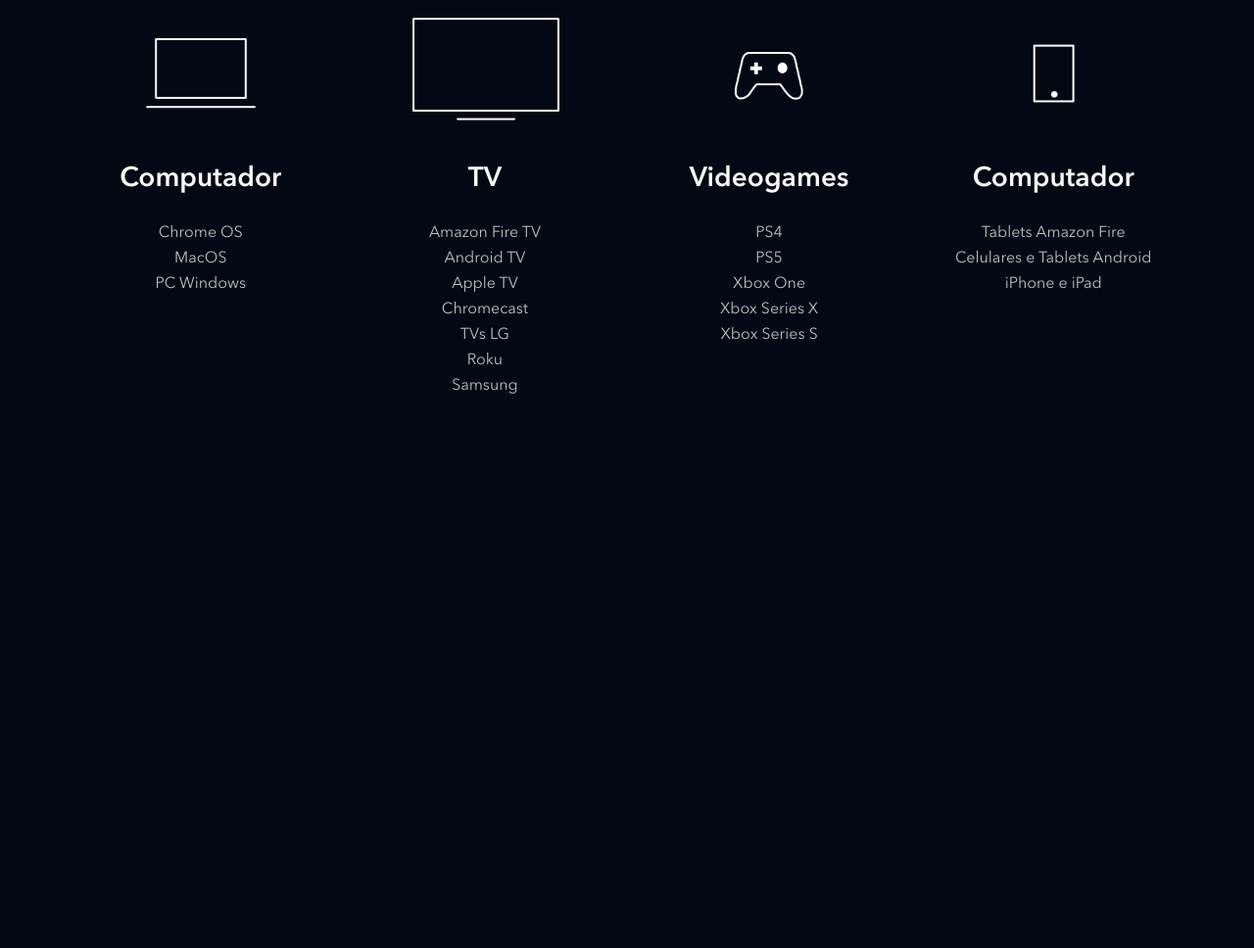
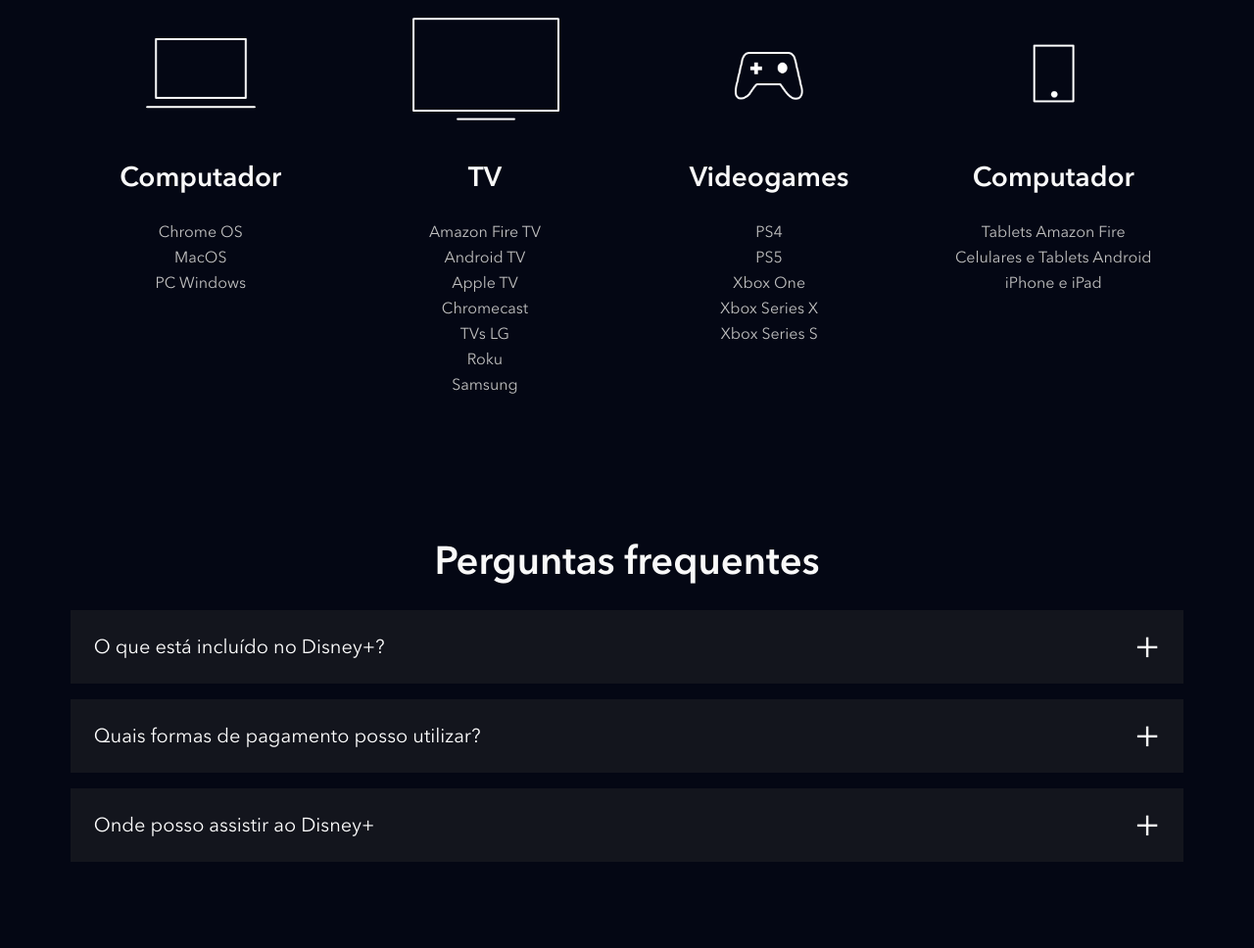
Before and after one commit to Matheus-Reichemback-Stang/EBAC-clone_disneyplus, a website: page index.html in a window 1280 px wide. Shown: the part 3913-4881 px from the top of the page at 98% size. Before the commit the page ends 4390 px from the top, so only its background shows below. Drawn offline with nearby package versions, Linux system fonts and the light colour scheme; files that its build step writes are made by us from their sources; files whose address does not match are found by name.

Commit message:
feat: criado seção FAQ

```diff
--- a/index.html
+++ b/index.html
@@ -249,6 +249,57 @@
             </li>
         </ul>
     </section>
+    <section class="faq">
+        <h2 class="title">Perguntas frequentes</h2>
+        <ul class="faq__questions">
+            <li class="faq__questions__item">
+                <div class="faq__questions__item__question" data-faq-question>
+                    O que está incluído no Disney+?
+                </div>
+                <div class="faq__questions__item__answer">
+                    <p class="text">Benefícios de assinar o Disney+</p>
+                    <ul>
+                        <li class="text">
+                            <p>
+                                Estreias de filmes, séries originais e clássicos da Disney, Pixar, Marvel, Star Wars, National Geographic e Star.
+                            </p>
+                        </li>
+                        <li class="text">
+                            <p>
+                                Os torneios mais importantes do mundo e programas da ESPN ao vivo.
+                            </p>
+                        </li>
+                        <li class="text">
+                            <p>
+                                Até quatro telas ao mesmo tempo com o Disney+ Premium, e até duas com o Disney+ Padrão.
+                            </p>
+                        </li>
+                        <li class="text">
+                            <p>
+                                Downloads, criação de perfis e controle parental para personalizar a experiência por idade, de acordo com o seu plano.
+                            </p>
+                        </li>
+                    </ul>
+                </div>
+            </li>
+            <li class="faq__questions__item">
+                <div class="faq__questions__item__question" data-faq-question>
+                    Quais formas de pagamento posso utilizar?
+                </div>
+                <div class="faq__questions__item__answer">
+                    <p class="text">Você pode utilizar: cartão de débito, cartão de crédito, PayPal, Mercado Pago, e também empresas parceiras como Google Play Store, App Store da Apple, Mercado Livre e provedores locais de TV, telefonia e internet.</p>
+                </div>
+            </li>
+            <li class="faq__questions__item">
+                <div class="faq__questions__item__question" data-faq-question>
+                    Onde posso assistir ao Disney+
+                </div>
+                <div class="faq__questions__item__answer">
+                    <p class="text">O aplicativo do Disney+ está disponível em dispositivos móveis, navegadores, videogames, decodificadores e smart TVs. Confira a lista completa de dispositivos compatíveis na Central de Ajuda.</p>
+                </div>
+            </li>
+        </ul>
+    </section>
     <script src="./src/scripts/main.js"></script>
 </body>
 </html>
--- a/src/scripts/main.js
+++ b/src/scripts/main.js
@@ -1,5 +1,6 @@
 document.addEventListener('DOMContentLoaded', function(){
     const buttons = document.querySelectorAll('[data-tab-button]');
+    const questions = document.querySelectorAll('[data-faq-question]');
 
 
     for(let i = 0; i < buttons.length; i++){
@@ -15,7 +16,18 @@
             botao.target.classList.add('shows__tabs__button--is-active');
         })
     }
+
+    for(let i = 0; i < questions.length; i++){
+        questions[i].addEventListener('click', abreOuFechaResposta)
+    }
 })
+
+function abreOuFechaResposta(elemento) {
+    const classe = 'faq__questions__item--is-open';
+    const elementoPai = elemento.target.parentNode;
+    elementoPai.classList.toggle(classe)
+}
+
 function removeBotaoAtivo(){
     const buttons = document.querySelectorAll('[data-tab-button]');
     for(let i = 0; i < buttons.length; i++){
--- /dev/null
+++ b/src/styles/_faq.scss
@@ -0,0 +1,65 @@
+.faq{
+    padding: 5.6vw;
+
+    h2{
+        text-align: center;
+        margin-bottom: 24px;
+    }
+
+    &__questions{
+
+        &__item{
+            background-color: #13151d;
+            list-style: none;
+            margin-bottom: 16px;
+
+            &__question{
+                color: white;
+                font-size: 20px;
+                padding: 24px;
+                display: block;
+                cursor: pointer;
+                position: relative;
+
+                &::after{
+                    content: '+';
+                    position: absolute;
+                    top: 0;
+                    right: 24px;
+                    height: 100%;
+                    display: flex;
+                    align-items: center;
+                    font-size: 40px;
+                }
+            }
+
+            &__answer{
+                height: 0;
+                overflow: hidden;
+                padding: 0 24px;
+                transition: height, .5s ease;
+
+                ul{
+                    padding-left: 40px;
+
+                    li{
+                        margin-top: 20px;
+                    }
+                }
+            }
+
+            &--is-open {
+
+                .faq__questions__item__question::after{
+                    content: '-';
+                }
+
+                .faq__questions__item__answer {
+                    height: auto;
+                    padding-bottom: 24px;
+                    transition: height, .5s ease;
+                }
+            }
+        }
+    }
+}
--- a/src/styles/main.scss
+++ b/src/styles/main.scss
@@ -3,6 +3,7 @@
 @use './shows';
 @use './plans';
 @use './available-devices';
+@use './faq';
 
 @font-face{
     font-family: Avenir;
```
